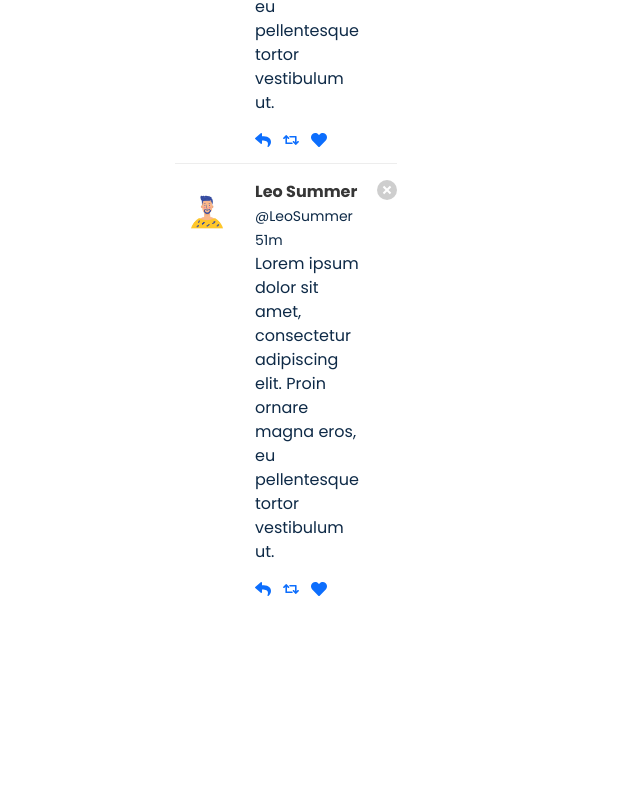
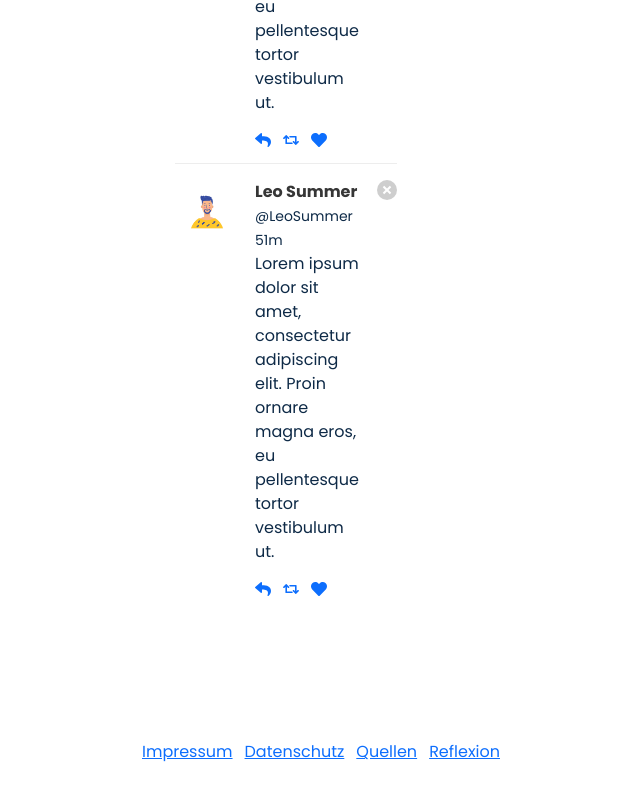
Before and after one commit to raziqadeel123/M152, a React (Create React App) app: page / in a window 1280 px wide. Shown: the part 5165-5965 px from the top of the page, without its empty margins (329-969 px from the left). Built offline with nearby package versions, Linux system fonts and the light colour scheme.

Commit message:
Impressum

```diff
--- a/src/App.css
+++ b/src/App.css
@@ -913,6 +913,11 @@ a {
   background-color: #000;
 }
 
+.border-shadow {
+  box-shadow: rgba(50, 50, 93, 0.25) 0px 50px 100px -20px,
+    rgba(0, 0, 0, 0.3) 0px 30px 60px -30px;
+}
+
 /*responsive desgin*/
 
 @media screen and (max-width: 420px) {
--- a/src/Components/Footer/Footer.jsx
+++ b/src/Components/Footer/Footer.jsx
@@ -290,6 +290,24 @@ const Footer = () => {
           </div>
         </div>
       </footer>
+      <div className='d-f f-jc mt-6 mb-0'>
+        <div className='mt-6 mb-0'>
+          <ul className='d-f mt-6 mb-0 '>
+            <li className='mr-3'>
+              <a href='/impressum'>Impressum</a>
+            </li>
+            <li className='mr-3'>
+              <a href='/impressum'>Datenschutz</a>
+            </li>
+            <li className='mr-3'>
+              <a href='/impressum'>Quellen</a>
+            </li>
+            <li className='mr-3'>
+              <a href='/impressum'>Reflexion</a>
+            </li>
+          </ul>
+        </div>
+      </div>
     </div>
   );
 };
--- a/src/Pages/impressum.jsx
+++ b/src/Pages/impressum.jsx
@@ -1,7 +1,48 @@
 import React from 'react';
+import Header from '../Components/header/Header';
+import { GrMail } from 'react-icons/gr';
+import { BsTelephoneFill } from 'react-icons/bs';
+import bannerimg from './../assets/banner-img.jpg';
 
-const impressum = () => {
-  return <div>impressum</div>;
+const Impressum = () => {
+  return (
+    <>
+      <Header />
+      <div className='columns border-shadow mrl-8 mtb-12'>
+        <div className='column is-half'>
+          <div className='bs-docs-section p-4'>
+            <h3>Impressum</h3>
+            <h5 className='mt-6'>Kontaktdaten</h5>
+            <address>
+              <strong>M152</strong> <br />
+              <strong>Raziq Adeel</strong>
+              <br />
+              <abbr>
+                testtrasse 23 <br />
+                9000 Zürich
+              </abbr>
+              <br />
+              <br />
+              <abbr className='mr-3' title='Telefonnummer'>
+                <BsTelephoneFill />
+              </abbr>
+              +47 000 000 00
+              <br />
+              <abbr className='mr-3' title='Email-Adresse'>
+                <GrMail />
+              </abbr>
+              <a href='mailto:muhammad.adeel@edu.tbz.ch'>
+                muhammad.adeel@edu.tbz.ch
+              </a>
+            </address>
+          </div>
+        </div>
+        <div className='column is-half p-4'>
+          <img className='p-4' src={bannerimg} alt='shoes img' />
+        </div>
+      </div>
+    </>
+  );
 };
 
-export default impressum;
+export default Impressum;
--- a/src/index.js
+++ b/src/index.js
@@ -4,7 +4,7 @@ import './index.css';
 import App from './App';
 import 'bulma/css/bulma.min.css';
 import 'bootstrap/dist/css/bootstrap.min.css';
-import { BrowserRouter, Routes, Route } from 'react-router-dom';
+import { BrowserRouter, Routes, Route, Router } from 'react-router-dom';
 import Blog from './Pages/Blog';
 import Contact from './Pages/Contact';
 import Collection from './Pages/Collection';
@@ -13,6 +13,7 @@ import Layout from './Layout';
 import Video from './Pages/Video';
 import Shop from './Pages/shop';
 import SingleProductPage from './Pages/SingleProductPage';
+import Impressum from './Pages/impressum';
 const root = ReactDOM.createRoot(document.getElementById('root'));
 root.render(
   <BrowserRouter>
@@ -25,6 +26,7 @@ root.render(
         <Route path='video' element={<Video />}></Route>
         <Route path='shop' element={<Shop />}></Route>
         <Route path='singleProduct' element={<SingleProductPage />}></Route>
+        <Route path='impressum' element={<Impressum />}></Route>
         <Route path='*' element={<Nopages />}></Route>
       </Route>
     </Routes>
```
